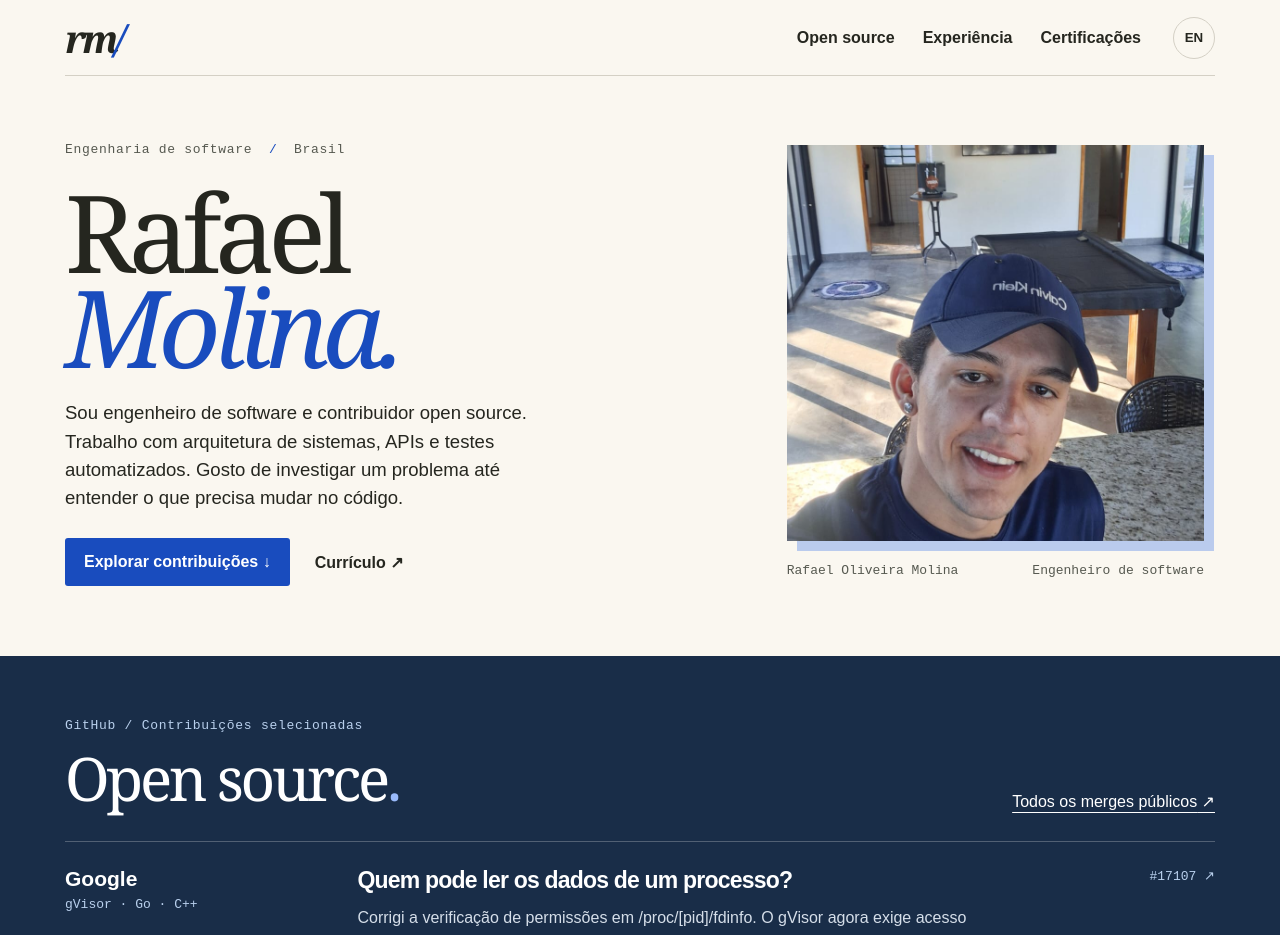
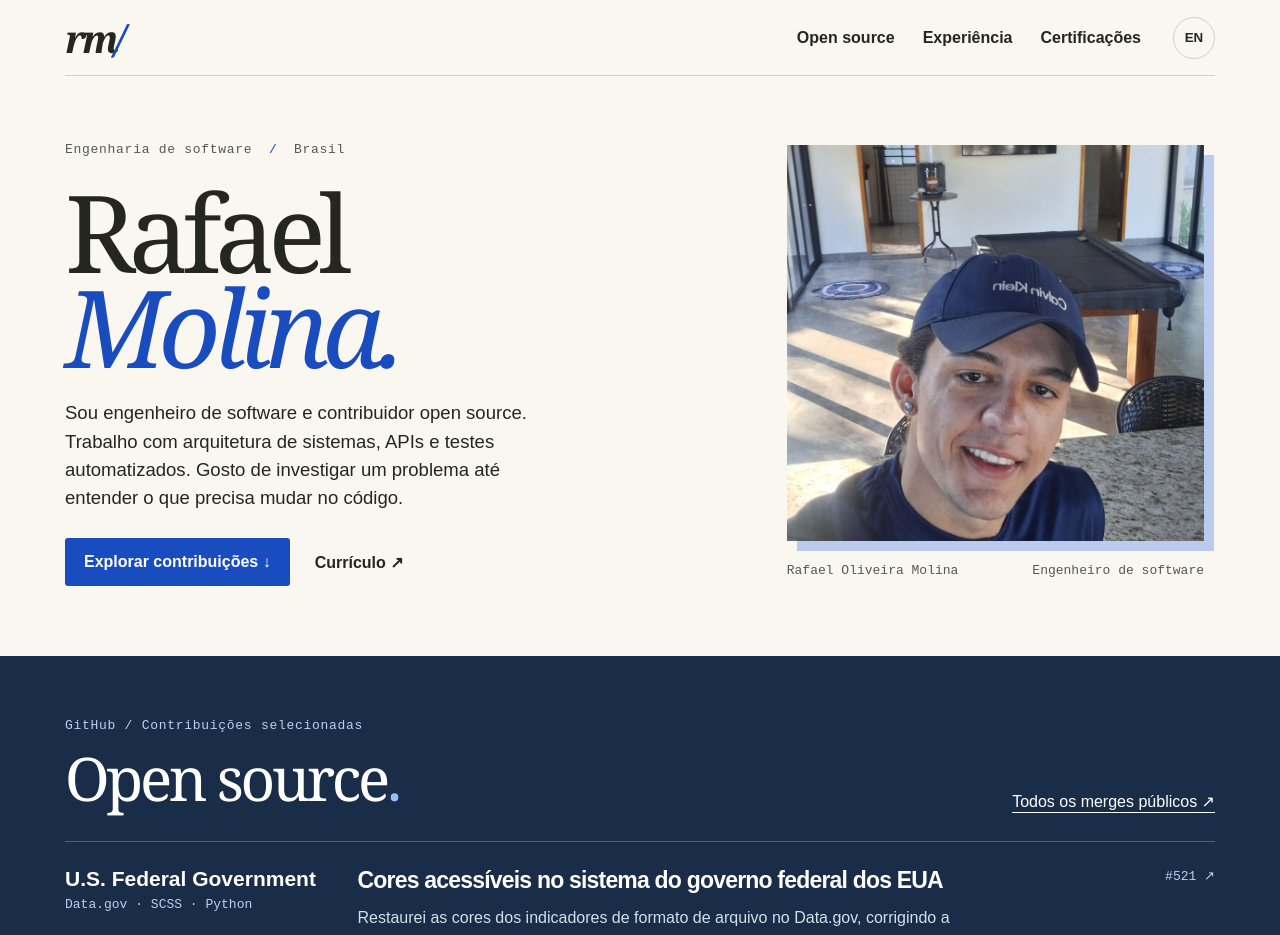
Before and after one commit to rafamolina1/portfolio, a Next.js app: page / in a window 1280 px wide. Shown: the top 935 px of the page. Built offline with nearby package versions, Linux system fonts and the light colour scheme.

Commit message:
Feature approved Data.gov accessibility contribution in both languages

```diff
--- a/app/page.tsx
+++ b/app/page.tsx
@@ -6,6 +6,19 @@ import { useEffect, useState } from "react";
 import { profile, trustSignals } from "../data/portfolio";
 
 const pulls = [
+  {
+    org: "U.S. Federal Government",
+    repo: "Data.gov",
+    lang: "SCSS · Python",
+    id: 521,
+    base: "GSA/datagov-catalog",
+    pt: "Cores acessíveis no sistema do governo federal dos EUA",
+    en: "Accessible colors in a U.S. federal government system",
+    detail: [
+      "Restaurei as cores dos indicadores de formato de arquivo no Data.gov, corrigindo a prioridade das regras SCSS. Garanti contraste mínimo de 4,5:1 nas 13 cores e adicionei 20 testes de navegador para detectar regressões de acessibilidade. PR aprovado, aguardando merge.",
+      "I restored file format badge colors on Data.gov by fixing SCSS rule specificity. All 13 colors meet the 4.5:1 contrast requirement. I added 20 browser tests to catch accessibility regressions. PR approved, awaiting merge.",
+    ],
+  },
   {
     org: "Google",
     repo: "gVisor",
```
